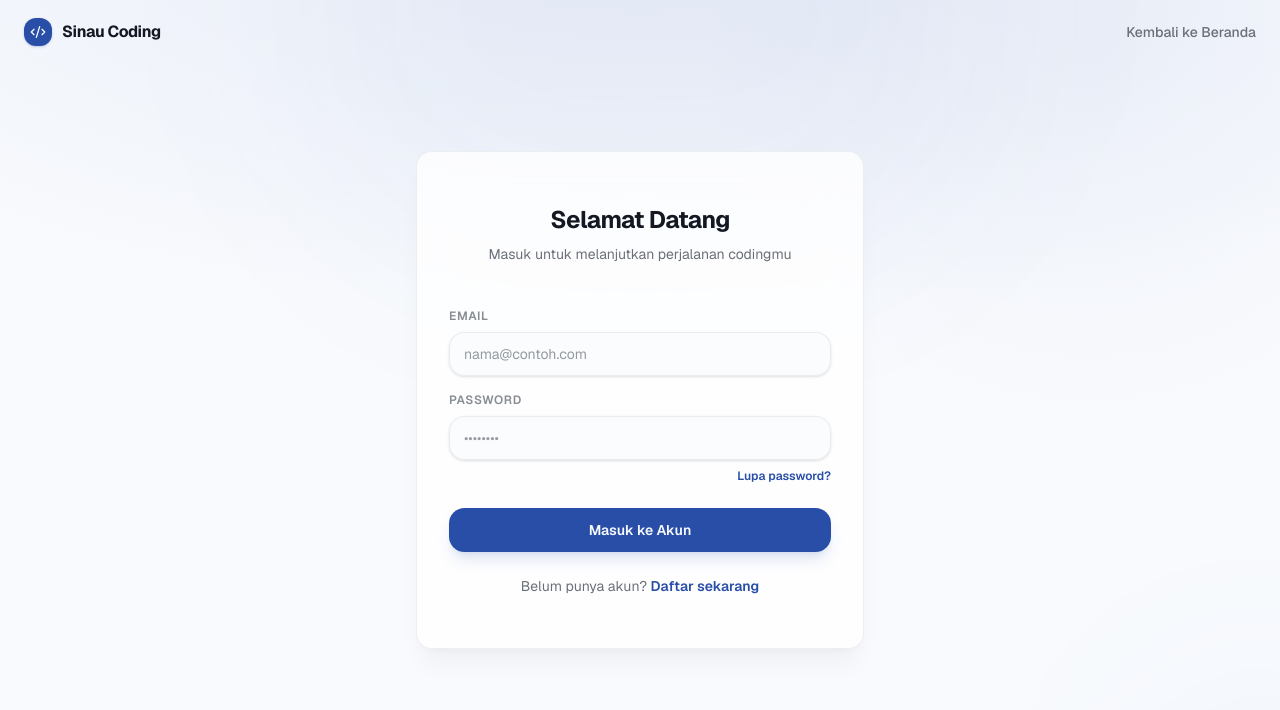
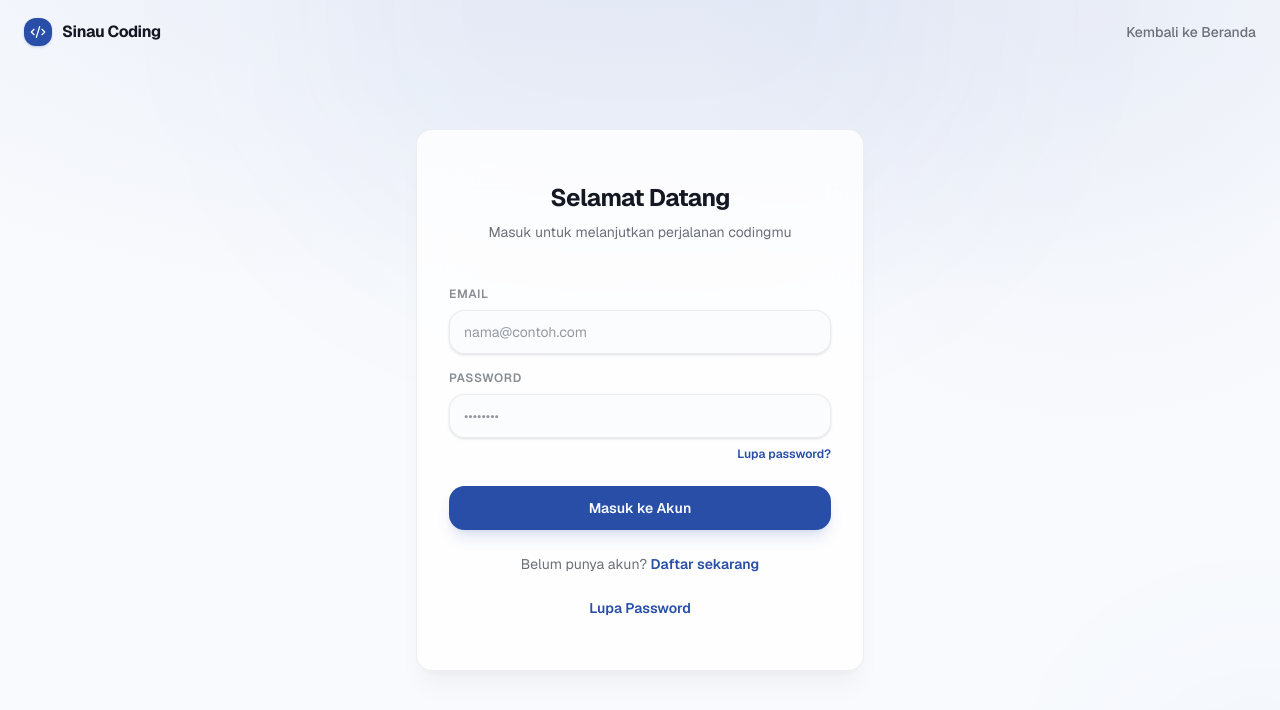
Before and after one commit to WahidYazan/Platform-Belajar-Coding-Dari-Nol, a Next.js app: page /login in a window 1280 px wide. Shown: the top 710 px of the page. Built offline with nearby package versions, Linux system fonts and the light colour scheme.

Commit message:
UPDATE 2

```diff
--- a/src/app/(auth)/login/page.tsx
+++ b/src/app/(auth)/login/page.tsx
@@ -100,6 +100,12 @@ function LoginForm() {
                         Daftar sekarang
                     </Link>
                 </div>
+                <div className="mt-6 text-center text-sm">
+                    {/*<span className="text-muted-foreground">Belum punya akun?</span>{" "}*/}
+                    <Link href="/forgot-password" className="font-semibold text-primary transition-colors hover:text-primary/80">
+                        Lupa Password
+                    </Link>
+                </div>
             </CardContent>
         </Card>
     );
```
